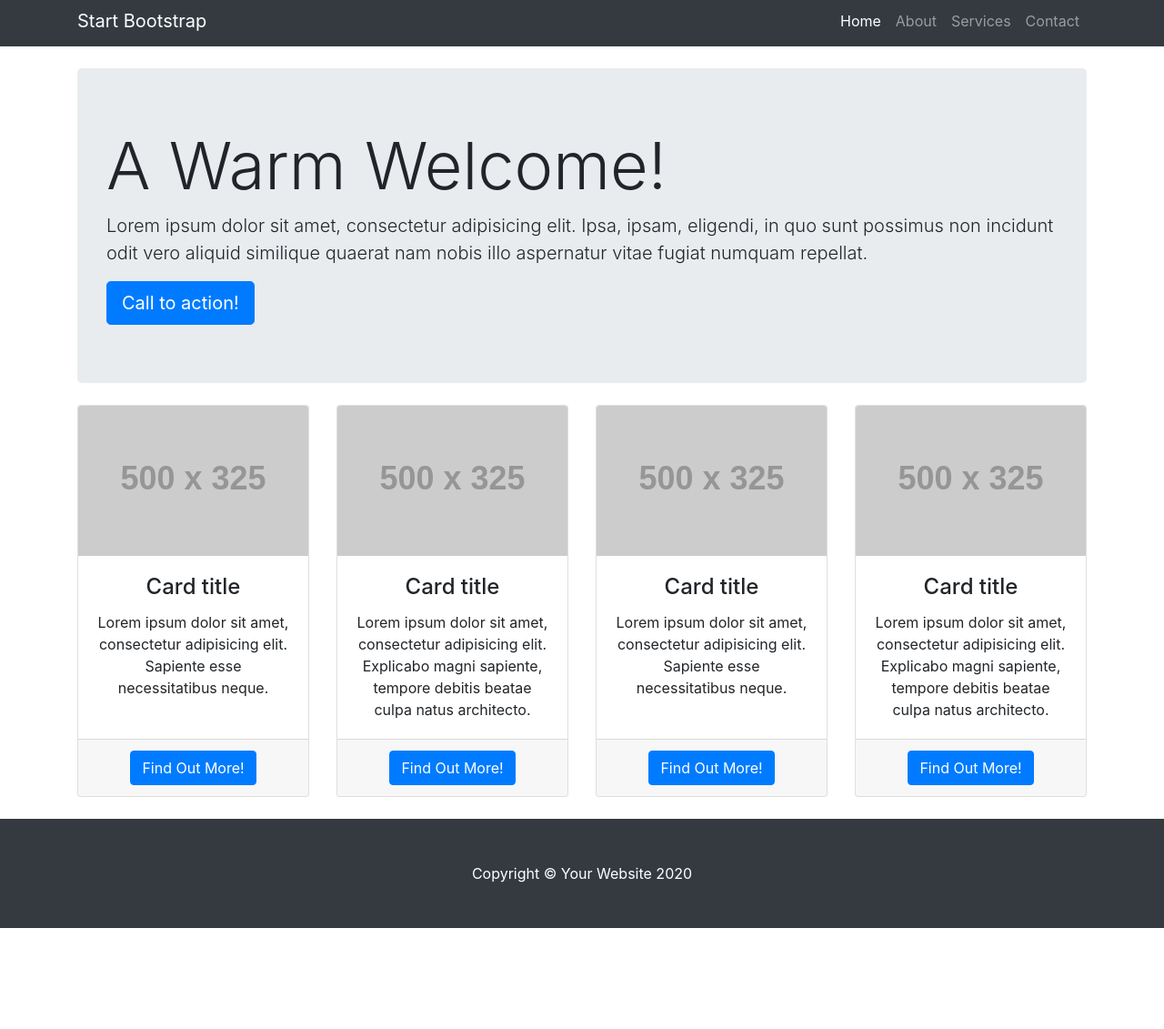
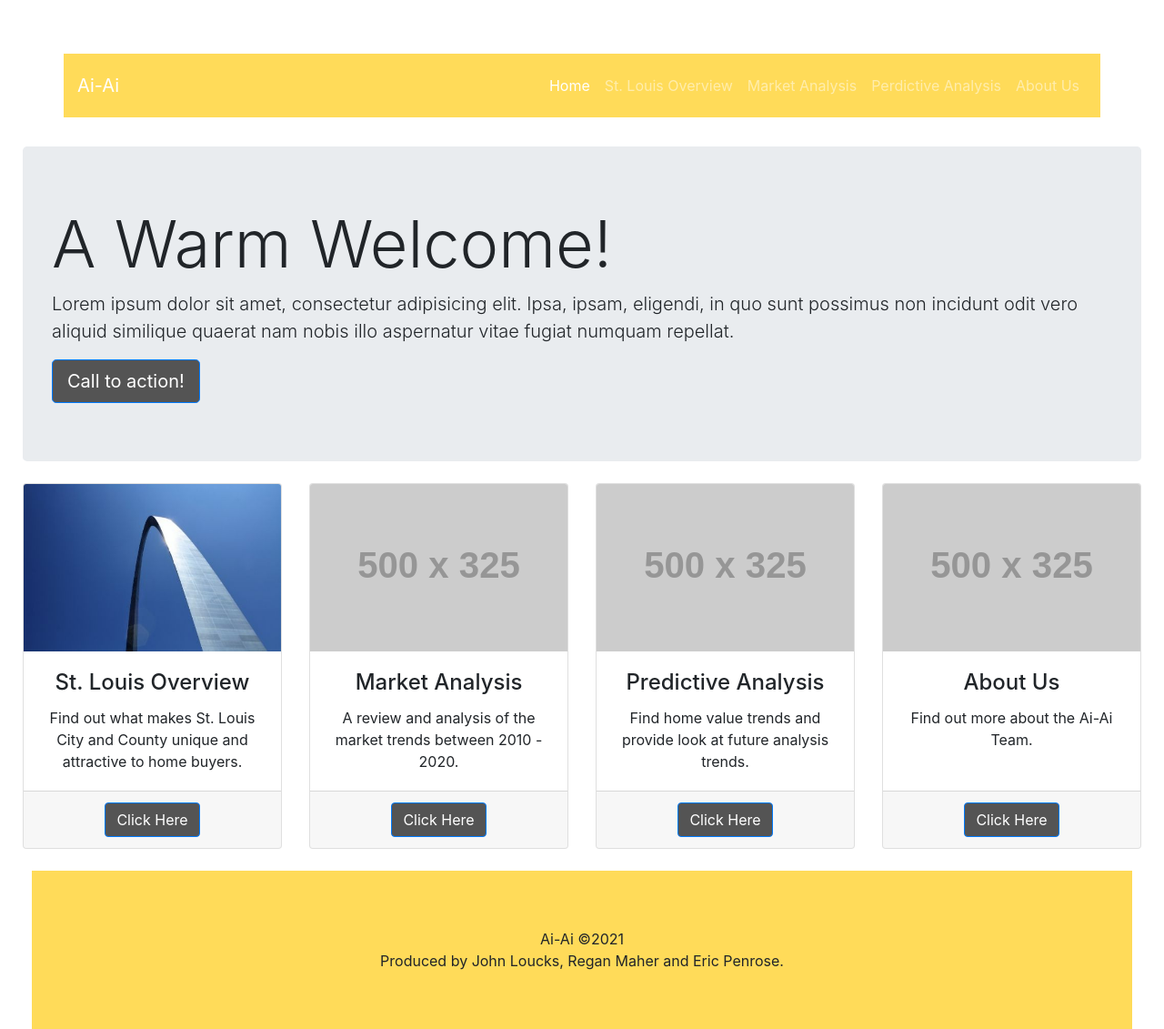
Before and after one commit to psychicesp/AI-AI, a website: page html/index.html in a window 1280 px wide. Shown: the part 5-1136 px from the top of the page at 91% size. Before the commit the page ends 1025 px from the top, so only its background shows below. Drawn offline with Linux system fonts and the light colour scheme; placeholder pictures from the web are drawn by us.

Commit message:
Working on home page layout v1.

```diff
--- a/html/css/heroic-features.css
+++ b/html/css/heroic-features.css
@@ -6,3 +6,27 @@
 body {
   padding-top: 56px;
 }
+
+.container {
+  background-color: #ffdb59;
+  padding: 15px;
+  text-emphasis-color: #0c0c0c;;
+
+
+}
+footer {
+  background-color:#ffdb59;
+  padding: 25px;
+  margin-left: 35px;
+  margin-right: 35px;
+  text-decoration-color: #0c0c0c;
+}
+ .btn-primary {
+  background-color:#545454;
+
+ }
+
+ .header_container{
+  margin-left: 25px;
+  margin-right: 25px;
+ }
--- a/html/index.html
+++ b/html/index.html
@@ -21,9 +21,9 @@
 <body>
 
   <!-- Navigation -->
-  <nav class="navbar navbar-expand-lg navbar-dark bg-dark fixed-top">
+  <nav class="navbar navbar-expand-lg text-black navbar-dark">
     <div class="container">
-      <a class="navbar-brand" href="#">Start Bootstrap</a>
+      <a class="navbar-brand" href="#" >Ai-Ai</a>
       <button class="navbar-toggler" type="button" data-toggle="collapse" data-target="#navbarResponsive" aria-controls="navbarResponsive" aria-expanded="false" aria-label="Toggle navigation">
         <span class="navbar-toggler-icon"></span>
       </button>
@@ -35,13 +35,16 @@
             </a>
           </li>
           <li class="nav-item">
-            <a class="nav-link" href="#">About</a>
+            <a class="nav-link" href="#">St. Louis Overview</a>
           </li>
           <li class="nav-item">
-            <a class="nav-link" href="#">Services</a>
+            <a class="nav-link" href="#">Market Analysis</a>
           </li>
           <li class="nav-item">
-            <a class="nav-link" href="#">Contact</a>
+            <a class="nav-link" href="#">Perdictive Analysis</a>
+          </li>
+          <li class="nav-item">
+            <a class="nav-link" href="#">About Us</a>
           </li>
         </ul>
       </div>
@@ -49,7 +52,7 @@
   </nav>
 
   <!-- Page Content -->
-  <div class="container">
+  <div class="header_container">
 
     <!-- Jumbotron Header -->
     <header class="jumbotron my-4">
@@ -63,13 +66,13 @@
 
       <div class="col-lg-3 col-md-6 mb-4">
         <div class="card h-100">
-          <img class="card-img-top" src="http://placehold.it/500x325" alt="">
+          <img class="card-img-top" src="/Images/StLouis.jpg" alt="...">
           <div class="card-body">
-            <h4 class="card-title">Card title</h4>
-            <p class="card-text">Lorem ipsum dolor sit amet, consectetur adipisicing elit. Sapiente esse necessitatibus neque.</p>
+            <h4 class="card-title">St. Louis Overview</h4>
+            <p class="card-text">Find out what makes St. Louis City and County unique and attractive to home buyers.</p>
           </div>
           <div class="card-footer">
-            <a href="#" class="btn btn-primary">Find Out More!</a>
+            <a href="#" class="btn btn-primary">Click Here</a>
           </div>
         </div>
       </div>
@@ -78,11 +81,11 @@
         <div class="card h-100">
           <img class="card-img-top" src="http://placehold.it/500x325" alt="">
           <div class="card-body">
-            <h4 class="card-title">Card title</h4>
-            <p class="card-text">Lorem ipsum dolor sit amet, consectetur adipisicing elit. Explicabo magni sapiente, tempore debitis beatae culpa natus architecto.</p>
+            <h4 class="card-title">Market Analysis</h4>
+            <p class="card-text">A review and analysis of the market trends between 2010 - 2020.</p>
           </div>
           <div class="card-footer">
-            <a href="#" class="btn btn-primary">Find Out More!</a>
+            <a href="#" class="btn btn-primary">Click Here</a>
           </div>
         </div>
       </div>
@@ -91,11 +94,11 @@
         <div class="card h-100">
           <img class="card-img-top" src="http://placehold.it/500x325" alt="">
           <div class="card-body">
-            <h4 class="card-title">Card title</h4>
-            <p class="card-text">Lorem ipsum dolor sit amet, consectetur adipisicing elit. Sapiente esse necessitatibus neque.</p>
+            <h4 class="card-title">Predictive Analysis</h4>
+            <p class="card-text">Find home value trends and provide look at future analysis trends.</p>
           </div>
           <div class="card-footer">
-            <a href="#" class="btn btn-primary">Find Out More!</a>
+            <a href="#" class="btn btn-primary">Click Here</a>
           </div>
         </div>
       </div>
@@ -104,11 +107,11 @@
         <div class="card h-100">
           <img class="card-img-top" src="http://placehold.it/500x325" alt="">
           <div class="card-body">
-            <h4 class="card-title">Card title</h4>
-            <p class="card-text">Lorem ipsum dolor sit amet, consectetur adipisicing elit. Explicabo magni sapiente, tempore debitis beatae culpa natus architecto.</p>
+            <h4 class="card-title">About Us</h4>
+            <p class="card-text">Find out more about the Ai-Ai Team. </p>
           </div>
           <div class="card-footer">
-            <a href="#" class="btn btn-primary">Find Out More!</a>
+            <a href="#" class="btn btn-primary">Click Here</a>
           </div>
         </div>
       </div>
@@ -120,9 +123,10 @@
   <!-- /.container -->
 
   <!-- Footer -->
-  <footer class="py-5 bg-dark">
+  <footer class="py-5">
     <div class="container">
-      <p class="m-0 text-center text-white">Copyright &copy; Your Website 2020</p>
+      <p class="m-0 text-center text-black">Ai-Ai &copy;2021</p>
+      <p class="m-0 text-center text-black">Produced by John Loucks, Regan Maher and Eric Penrose.</p>
     </div>
     <!-- /.container -->
   </footer>
```
Also changed, not shown: Images/Ai-Ai.jpg (added), Images/MarketAnalysis.jpg (added), Images/Market_Analysis.png (added), Images/StLouis.jpg (added), Images/StLouisOverview.png (added).
